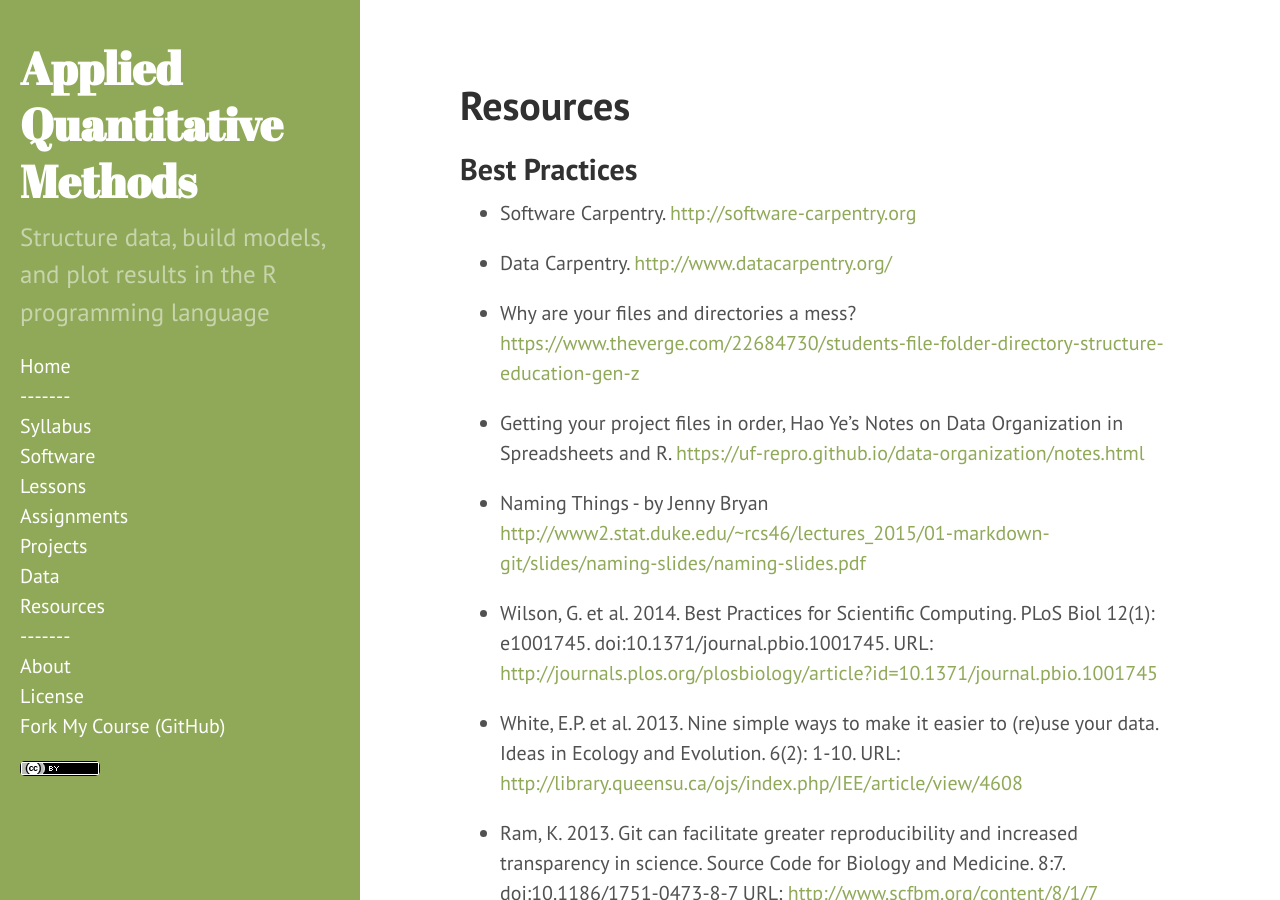
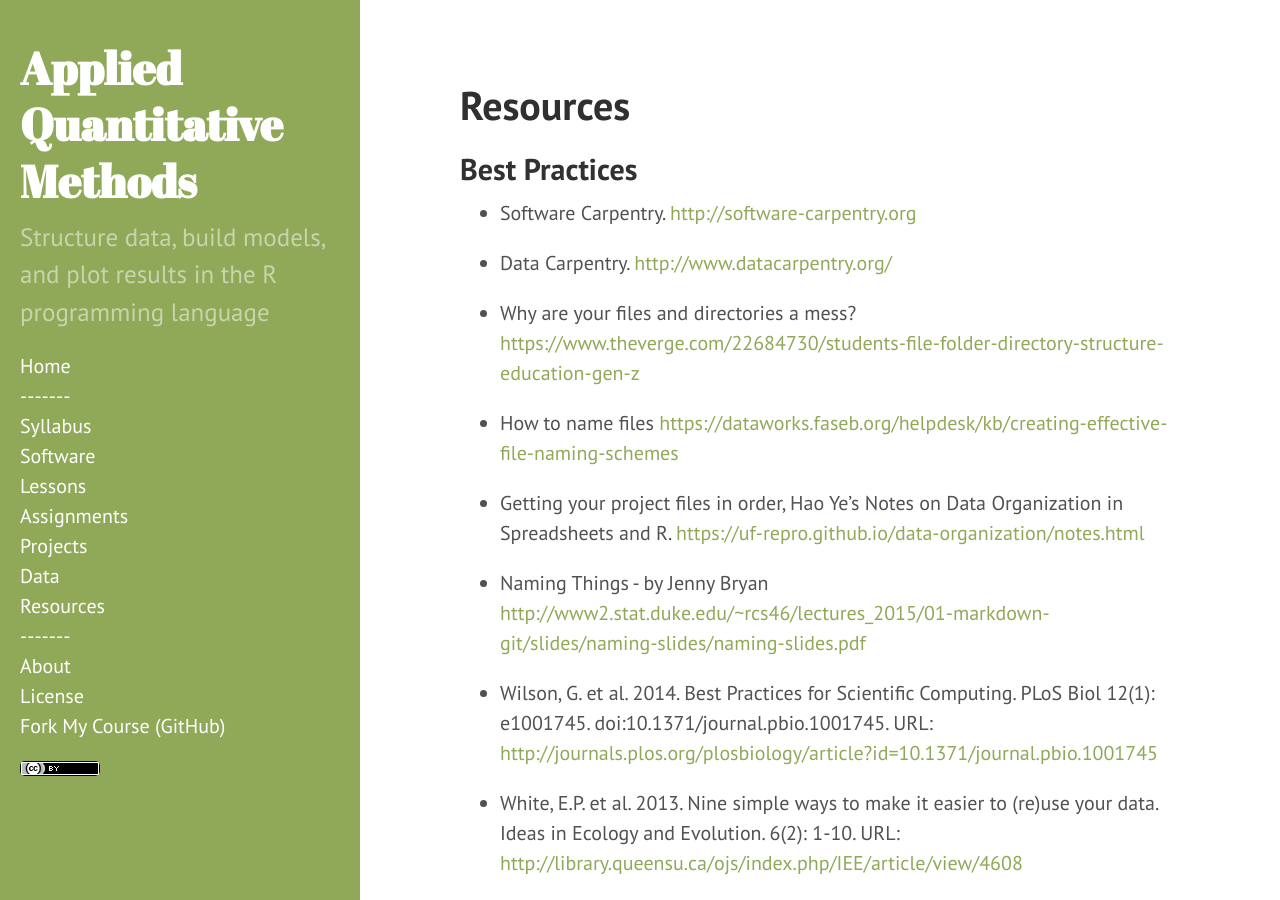
Before and after one commit to dmcglinn/quant_methods, a Jekyll site: the page built from resources.md, in a window 1280 px wide and 900 px high. Built offline with Jekyll 4.4.1, drawn with Linux system fonts in a browser that asks for light colours.

Commit message:
add link to page on how to name files

```diff
--- a/resources.md
+++ b/resources.md
@@ -9,6 +9,8 @@ title: Resources
 * Data Carpentry. <http://www.datacarpentry.org/>
 
 * Why are your files and directories a mess? <https://www.theverge.com/22684730/students-file-folder-directory-structure-education-gen-z>
+
+* How to name files <https://dataworks.faseb.org/helpdesk/kb/creating-effective-file-naming-schemes>
 
 * Getting your project files in order, Hao Ye's Notes on Data Organization in
 Spreadsheets and R. <https://uf-repro.github.io/data-organization/notes.html>
```
